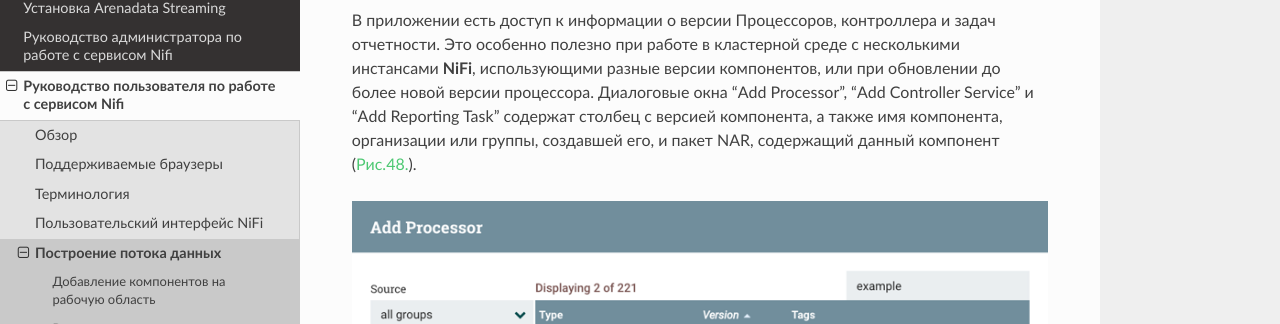
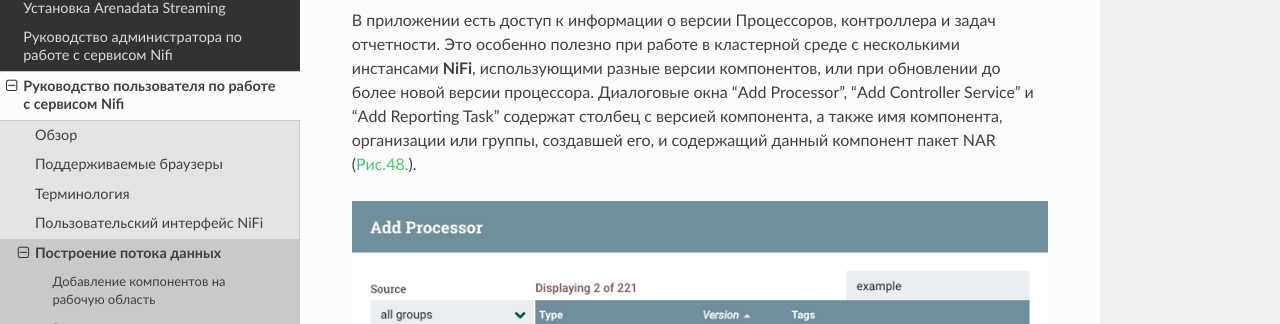
Before and after one commit to arenadata/docs_ads, a Sphinx documentation site: the page built from source/UserNIFI/DataFlow.rst, in a window 1280 px wide and 900 px high, scrolled down 9041 px. Shown: the part 199-523 px from the top of the window. Built offline with Sphinx 7.4.7 and the Read the Docs theme 2.0.0, drawn with Linux system fonts in a browser that asks for light colours; pages that are not in the unit, such as notebooks, are missing from menus.

```diff
--- a/source/UserNIFI/DataFlow.rst
+++ b/source/UserNIFI/DataFlow.rst
@@ -213,7 +213,7 @@
 Версии компонентов
 --------------------
 
-В приложении есть доступ к информации о версии Процессоров, контроллера и задач отчетности. Это особенно полезно при работе в кластерной среде с несколькими инстансами **NiFi**, использующими разные версии компонентов, или при обновлении до более новой версии процессора. Диалоговые окна "Add Processor", "Add Controller Service" и "Add Reporting Task" содержат столбец с версией компонента, а также имя компонента, организации или группы, создавшей его, и пакет NAR, содержащий данный компонент (:numref:`Рис.%s.<ADS_UserNIFI_DataFlow_Component-versions>`).
+В приложении есть доступ к информации о версии Процессоров, контроллера и задач отчетности. Это особенно полезно при работе в кластерной среде с несколькими инстансами **NiFi**, использующими разные версии компонентов, или при обновлении до более новой версии процессора. Диалоговые окна "Add Processor", "Add Controller Service" и "Add Reporting Task" содержат столбец с версией компонента, а также имя компонента, организации или группы, создавшей его, и содержащий данный компонент пакет NAR (:numref:`Рис.%s.<ADS_UserNIFI_DataFlow_Component-versions>`).
 
 
 .. _ADS_UserNIFI_DataFlow_Component-versions:
```
